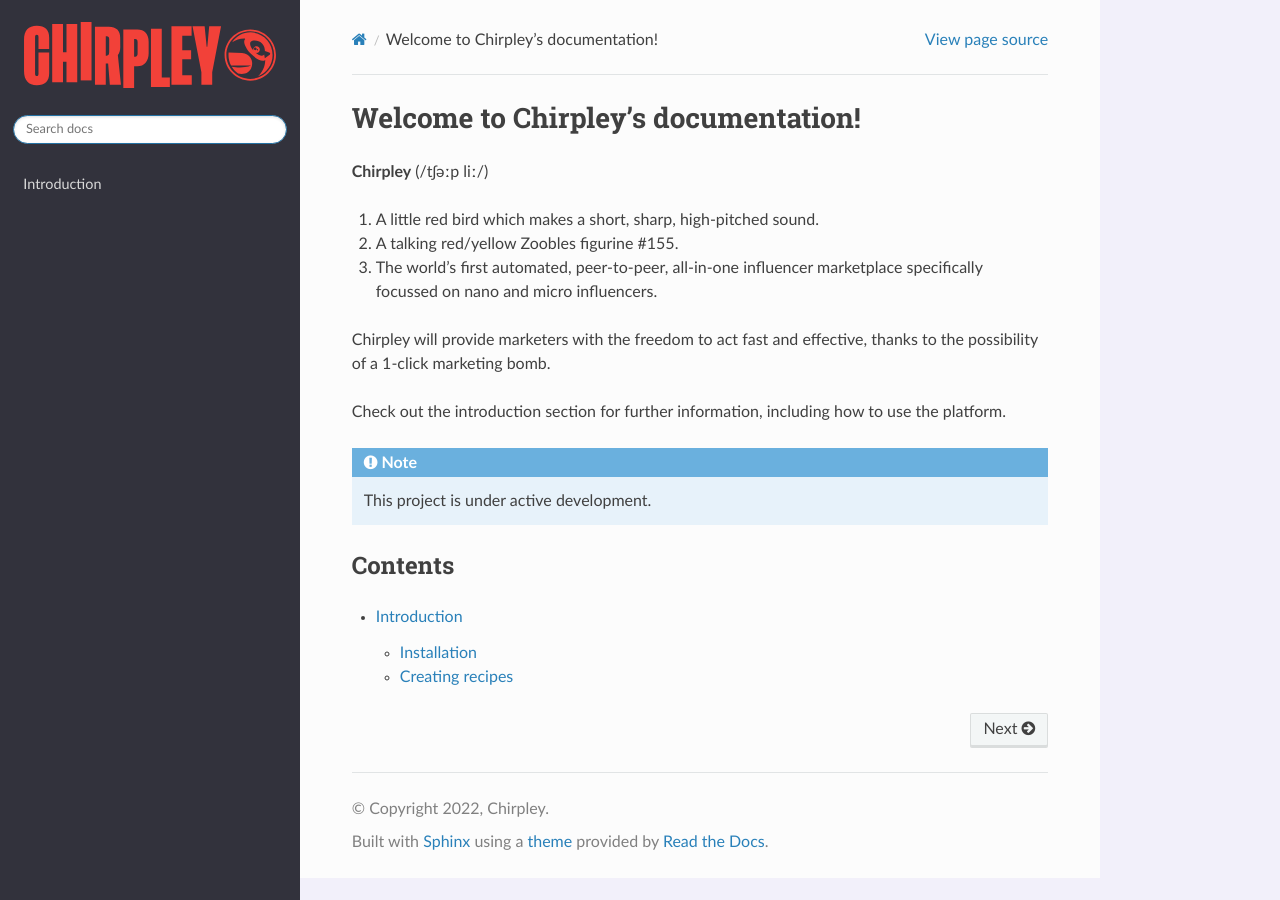
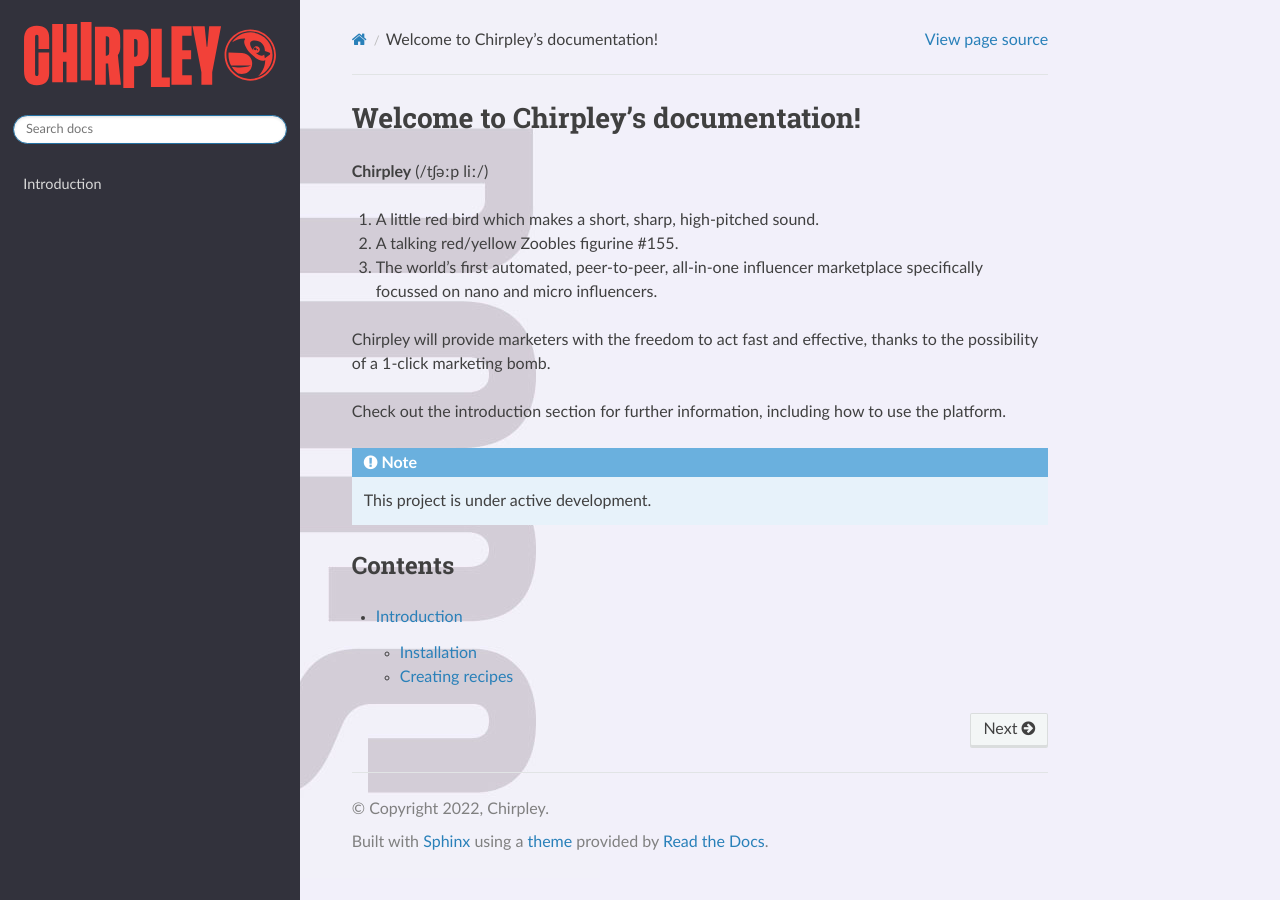
Before and after one commit to chirpley/docs, a Sphinx documentation site: the page built from docs/source/index.rst, in a window 1280 px wide. Built offline with Sphinx 7.4.7 and the Read the Docs theme 2.0.0, drawn with Linux system fonts in a browser that asks for light colours.

Commit message:
Update custom.css

```diff
--- a/docs/source/_static/custom.css
+++ b/docs/source/_static/custom.css
@@ -13,6 +13,6 @@
 @media screen and (min-width: 1100px){
     .wy-nav-content {
         margin: 0;
-        background: #f2f0fa lightblue url("docs.jpg") no-repeat fixed left;
+        background: #f2f0fa url("docs.jpg") no-repeat fixed left;
     }
 }
```
